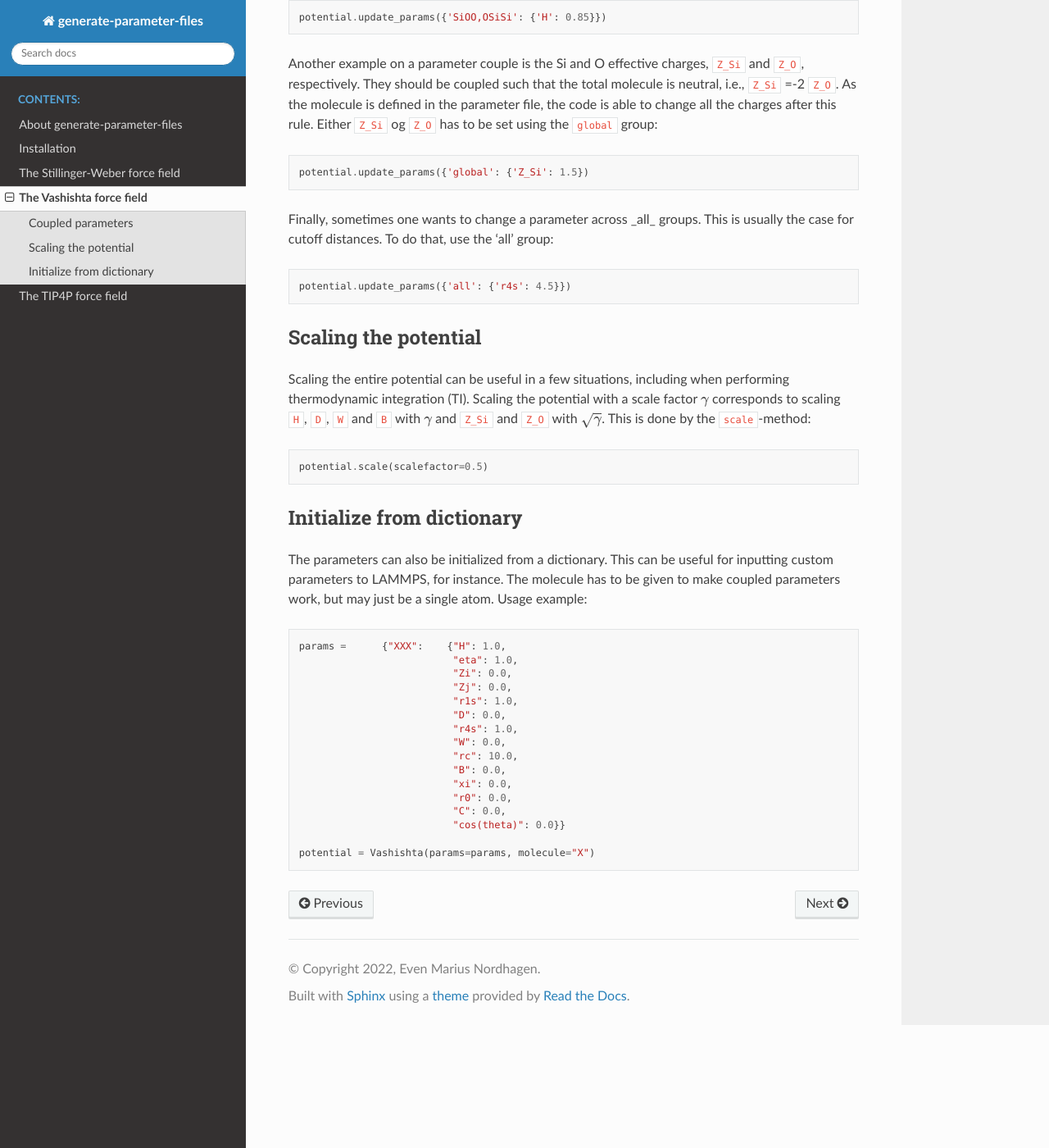
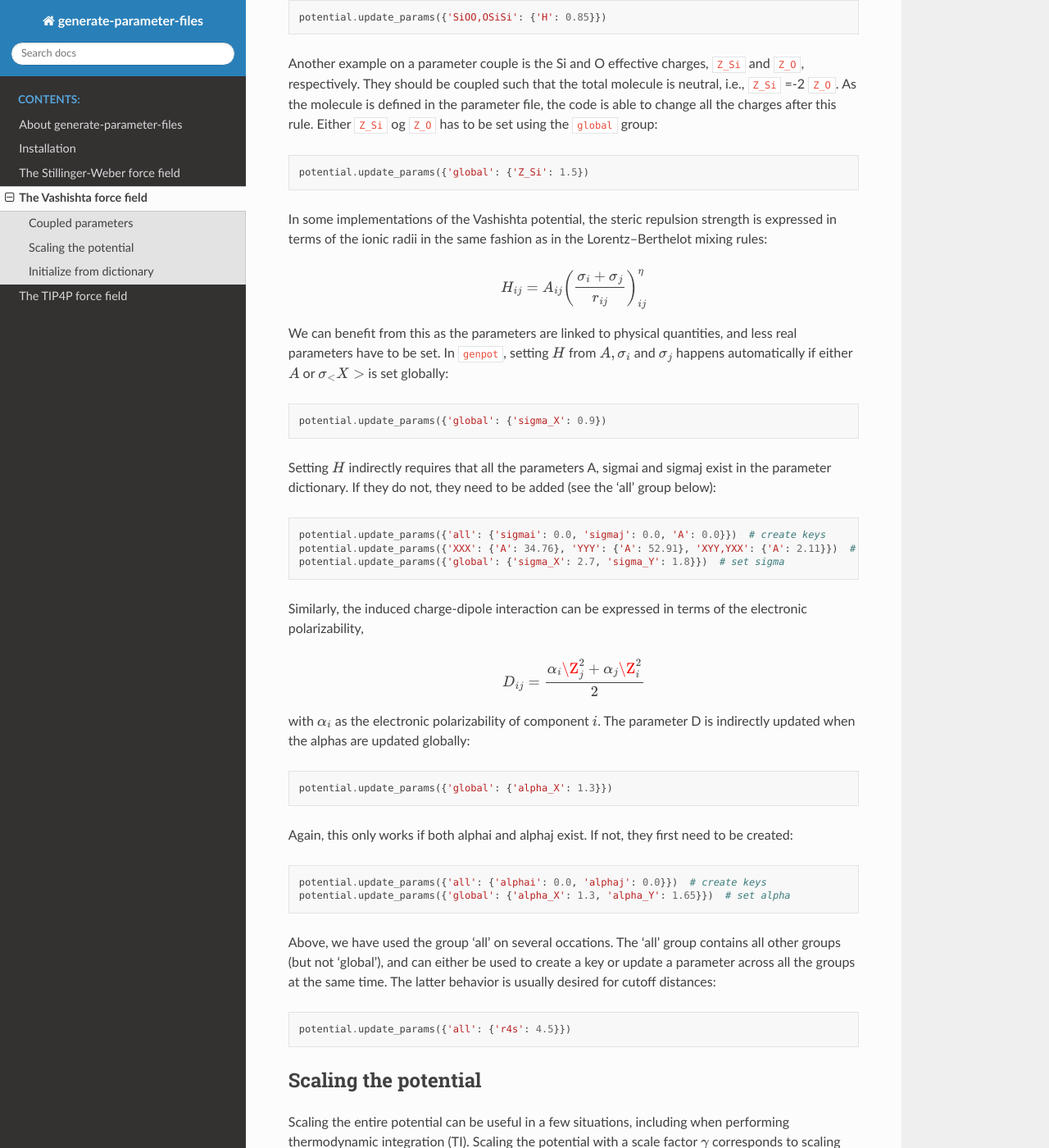
Before and after one commit to evenmn/generate-parameter-files, a Sphinx documentation site: the page built from docs/source/vashishta.rst, in a window 1280 px wide and 1400 px high, scrolled down 902 px. Shown: the whole window at 82% size. Built offline with Sphinx 7.4.7 and the Read the Docs theme 2.0.0, drawn with Linux system fonts in a browser that asks for light colours.

Commit message:
Updated documentation

```diff
--- a/docs/source/vashishta.rst
+++ b/docs/source/vashishta.rst
@@ -40,7 +40,46 @@ Another example on a parameter couple is the Si and O effective charges, :code:`
 
    potential.update_params({'global': {'Z_Si': 1.5})
 
-Finally, sometimes one wants to change a parameter across _all_ groups. This is usually the case for cutoff distances. To do that, use the 'all' group:
+In some implementations of the Vashishta potential, the steric repulsion strength is expressed in terms of the ionic radii in the same fashion as in the Lorentz–Berthelot mixing rules:
+
+.. math::
+
+    H_{ij}=A_{ij}\left(\frac{\sigma_i+\sigma_j}{r_{ij}}\right)^\eta_{ij}
+
+We can benefit from this as the parameters are linked to physical quantities, and less real parameters have to be set. In :code:`genpot`, setting :math:`H` from :math:`A, \sigma_i` and :math:`\sigma_j` happens automatically if either :math:`A` or :math:`\sigma_<X>` is set globally:
+
+.. code-block:: python
+
+    potential.update_params({'global': {'sigma_X': 0.9})
+
+Setting :math:`H` indirectly requires that all the parameters A, sigmai and sigmaj exist in the parameter dictionary. If they do not, they need to be added (see the 'all' group below):
+
+.. code-block:: python
+
+    potential.update_params({'all': {'sigmai': 0.0, 'sigmaj': 0.0, 'A': 0.0}})  # create keys
+    potential.update_params({'XXX': {'A': 34.76}, 'YYY': {'A': 52.91}, 'XYY,YXX': {'A': 2.11}})  # set A
+    potential.update_params({'global': {'sigma_X': 2.7, 'sigma_Y': 1.8}})  # set sigma
+
+Similarly, the induced charge-dipole interaction can be expressed in terms of the electronic polarizability,
+
+.. math::
+
+    D_{ij}=\frac{\alpha_i\Z_j^2+\alpha_j\Z_i^2}{2}
+
+with :math:`\alpha_i` as the electronic polarizability of component :math:`i`. The parameter D is indirectly updated when the alphas are updated globally:
+
+.. code-block:: python
+
+    potential.update_params({'global': {'alpha_X': 1.3}})
+
+Again, this only works if both alphai and alphaj exist. If not, they first need to be created:
+
+.. code-block:: python
+
+    potential.update_params({'all': {'alphai': 0.0, 'alphaj': 0.0}})  # create keys
+    potential.update_params({'global': {'alpha_X': 1.3, 'alpha_Y': 1.65}})  # set alpha
+
+Above, we have used the group 'all' on several occations. The 'all' group contains all other groups (but not 'global'), and can either be used to create a key or update a parameter across all the groups at the same time. The latter behavior is usually desired for cutoff distances:
 
 .. code-block:: python
 
```
